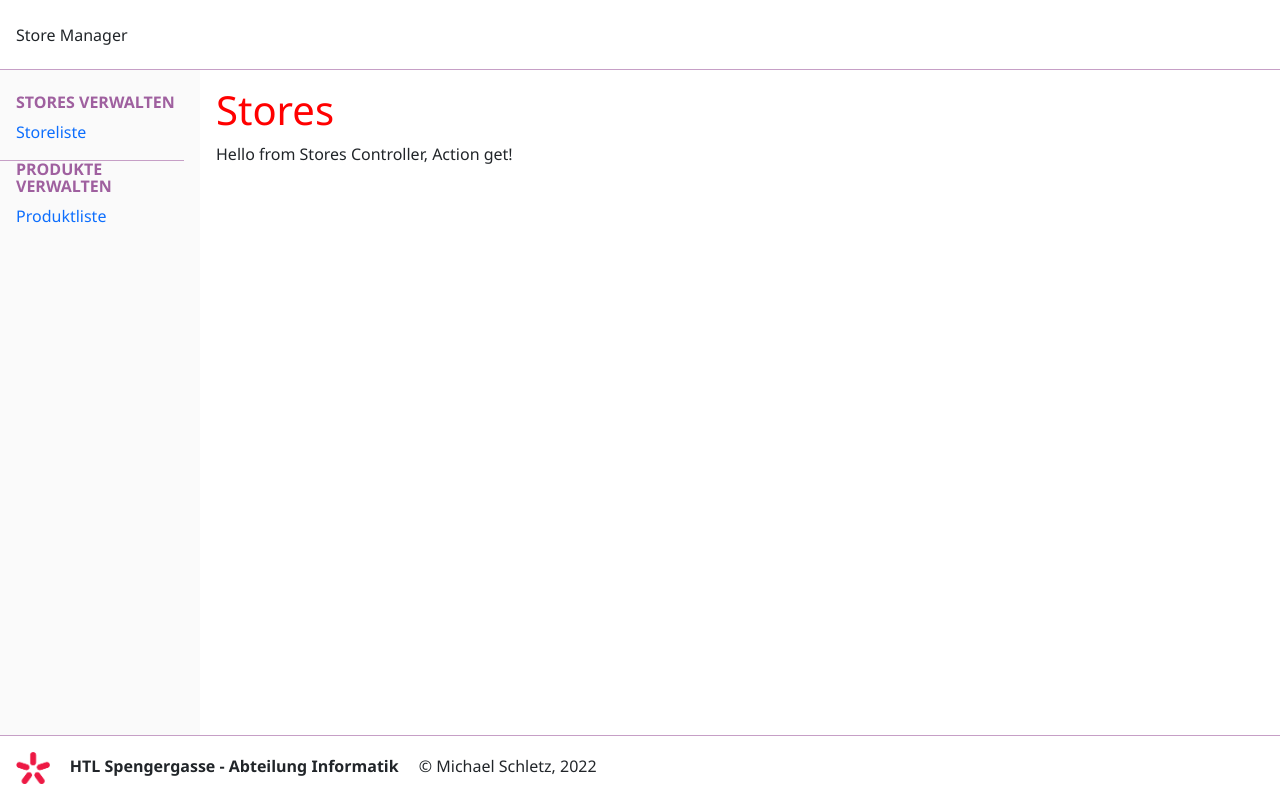
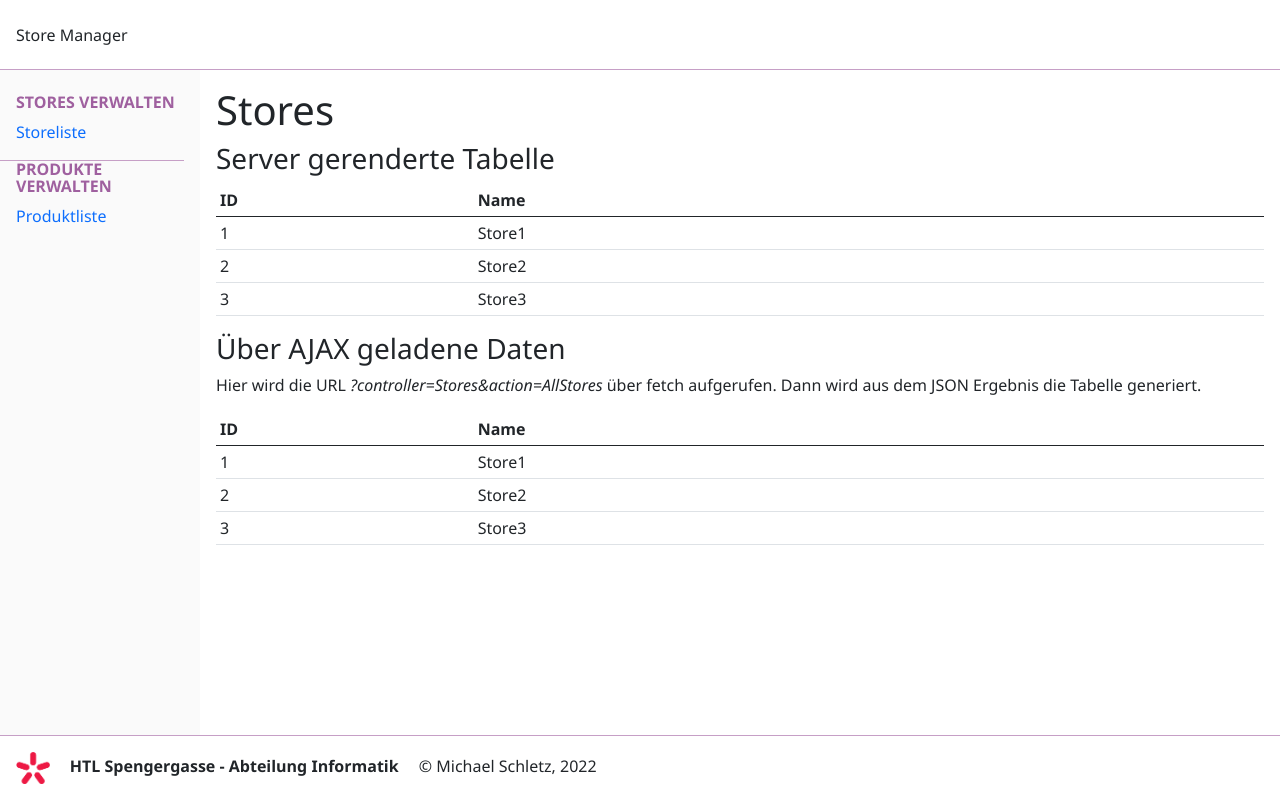
Before and after one commit to schletz/Wmc, a PHP site: page /?controller=Stores in a window 1280 px wide. Run offline with PHP 8.4, Linux system fonts and the light colour scheme; some libraries are stand-ins or nearby versions.

Commit message:
Commit 20220217

```diff
--- a/32_BrowserJavascript/01_MVC/storemanager/controllers/storesController.class.php
+++ b/32_BrowserJavascript/01_MVC/storemanager/controllers/storesController.class.php
@@ -1,15 +1,29 @@
 <?php
 class StoresController extends Controller
 {
-    public function get() {
-        $this->viewData = array('message' => "Hello from Stores Controller, Action get!");
+    private array $stores;
+
+    public function get()
+    {
+        $this->viewData['stores'] = $this->stores;
     }
 
-    public function getAllStores() {
-        return [1,2,3];
+    public function getAllStores()
+    {
+        return $this->stores;
     }
 
-    public function post() {
+    public function post()
+    {
+    }
 
+    // Wird vor jeder Action Methode ausgeführt.
+    public function onExecute()
+    {
+        $this->stores = [
+            ['id' => 1, 'name' => 'Store1'],
+            ['id' => 2, 'name' => 'Store2'],
+            ['id' => 3, 'name' => 'Store3']
+        ];
     }
 }
--- a/32_BrowserJavascript/01_MVC/storemanager/views/stores.php
+++ b/32_BrowserJavascript/01_MVC/storemanager/views/stores.php
@@ -1,4 +1,63 @@
 <h1>Stores</h1>
-<?php
-echo $viewData['message']
-?>
+<h3>Server gerenderte Tabelle</h3>
+<table class="table table-sm">
+    <colgroup>
+        <col style="width:1em" />
+        <col style="width:5em" />
+    </colgroup>
+    <thead>
+        <tr>
+            <th>ID</th>
+            <th>Name</th>
+        </tr>
+    </thead>
+    <tbody>
+        <?php
+        foreach ($viewData['stores'] as $store) {
+            echo "<tr>";
+            echo "<td>{$store['id']}</td>";
+            echo "<td>{$store['name']}</td>";
+            echo "</tr>";
+        }
+        ?>
+    </tbody>
+</table>
+
+<h3>Über AJAX geladene Daten</h3>
+<p>
+    Hier wird die URL <em>?controller=Stores&action=AllStores</em> über fetch aufgerufen. Dann
+wird aus dem JSON Ergebnis die Tabelle generiert.
+</p>
+<table class="table table-sm">
+    <colgroup>
+        <col style="width:1em" />
+        <col style="width:5em" />
+    </colgroup>
+    <thead>
+        <tr>
+            <th>ID</th>
+            <th>Name</th>
+        </tr>
+    </thead>
+    <tbody id="storeContainer">
+    </tbody>
+</table>
+
+<script>
+    fetch("?controller=Stores&action=AllStores")
+        .then(res => res.json())
+        .then(stores => {
+            const container = document.getElementById("storeContainer");
+            for (const store of stores) {
+                const tr = document.createElement("tr");
+                let td = document.createElement("td");
+                td.innerHTML = store.id;
+                tr.appendChild(td);
+                td = document.createElement("td");
+                td.innerHTML = store.name;
+                tr.appendChild(td);
+                container.appendChild(tr);
+            }
+        })
+        .catch(err => alert(err.message));
+</script>
--- a/32_BrowserJavascript/01_MVC/storemanager/views/stores.php.css
+++ b/32_BrowserJavascript/01_MVC/storemanager/views/stores.php.css
@@ -1,3 +1,3 @@
-h1 {
-    color:red;
+tr:hover {
+    background-color: linen;
 }
```
